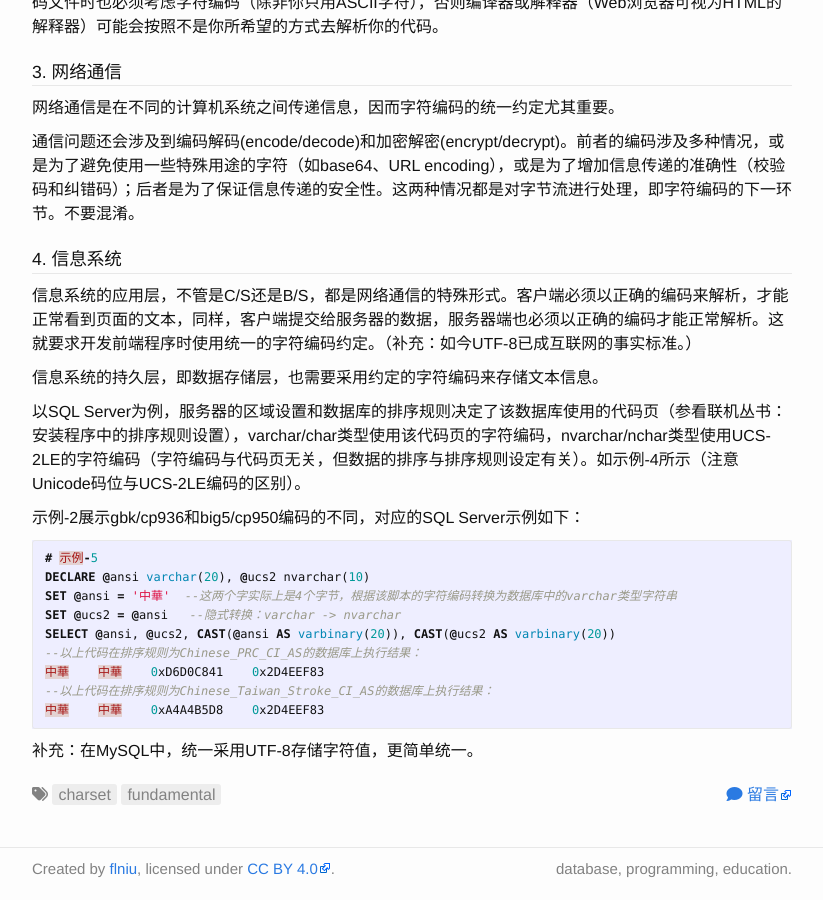
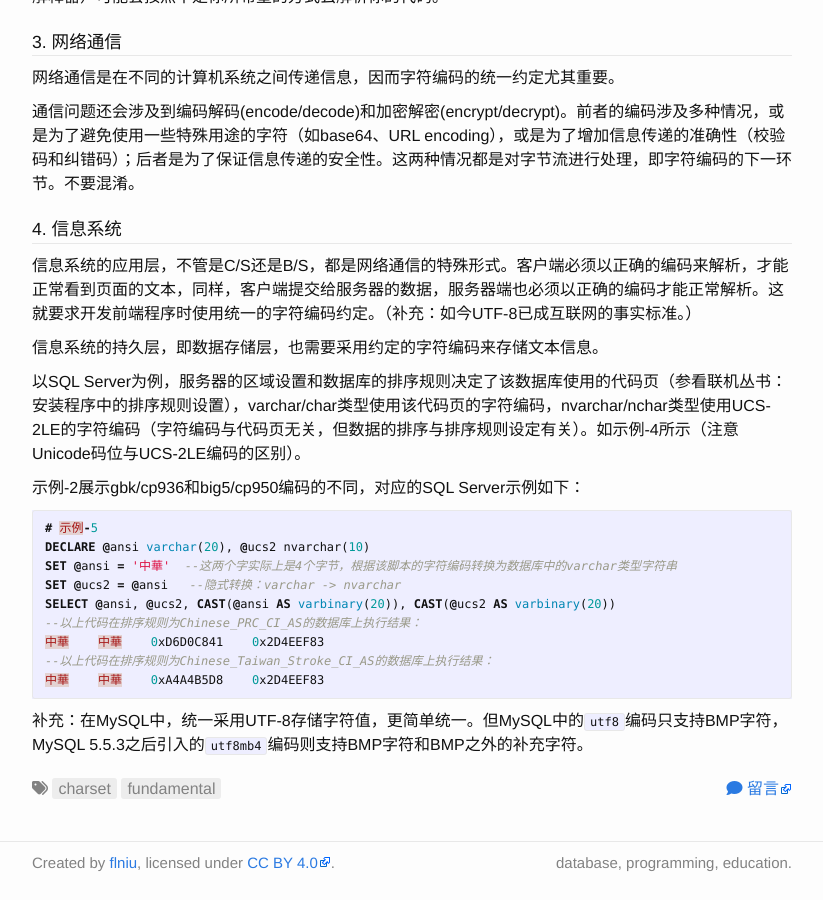
Before and after one commit to flniu/flniu.github.io, a Jekyll site: the page built from _posts/2016-10-07-understand-character-encoding.md, in a window 1280 px wide and 900 px high, scrolled down 5028 px. Shown: the whole window, without its empty margins (228-1051 px from the left). Built offline with Jekyll 4.4.1, drawn with Linux system fonts in a browser that asks for light colours; nearby versions of some CDN libraries; comment, search, counter and statistics services are not loaded; some of the changed text lies outside the part shown.

Commit message:
update post

````diff
--- a/_posts/2016-10-07-understand-character-encoding.md
+++ b/_posts/2016-10-07-understand-character-encoding.md
@@ -124,7 +124,7 @@
 
 BOM造成的混乱余波未了：尽管UTF-8无关字节序，而有些程序（比如Windows平台的notepad）会在UTF-8格式的文本开头也加上BOM（U+FEFF对应的UTF-8编码是0xEFBBBF），这在一些情况下会造成文本解析的问题。
 
-Unicode标准把编码方案和实现方式分离开，好处是允许不同实现方式的存在（如UCS和UTF），负面效果却是加剧了字符编码的复杂局面。我们列举一下常见的Unicode字符编码：UCS-2LE/UTF-16LE（小端）、UCS-2BE/UTF-16BE（大端）、UTF-8，虽然它们内部采用的是相同的码位映射标准，然而不同的实现方式使得它们需要当作不同的字符编码来对待；再考虑是否添加BOM，问题的复杂度再乘以2。|||
+Unicode标准把编码方案和实现方式分离开，好处是允许不同实现方式的存在（如UCS和UTF），负面效果却是加剧了字符编码的复杂局面。我们列举一下常见的Unicode字符编码：UCS-2LE/UTF-16LE（小端）、UCS-2BE/UTF-16BE（大端）、UTF-8，虽然它们内部采用的是相同的码位映射标准，然而不同的实现方式使得它们需要当作不同的字符编码来对待；再考虑是否添加BOM，问题的复杂度再乘以2。
 
 # 字符编码相关的问题领域
 
@@ -184,7 +184,7 @@
 中華    中華    0xA4A4B5D8    0x2D4EEF83
 ```
 
-补充：在MySQL中，统一采用UTF-8存储字符值，更简单统一。
+补充：在MySQL中，统一采用UTF-8存储字符值，更简单统一。但MySQL中的`utf8`编码只支持BMP字符，MySQL 5.5.3之后引入的`utf8mb4`编码则支持BMP字符和BMP之外的补充字符。
 
 
 [Character_encoding]:       http://en.wikipedia.org/wiki/Character_encoding
````
Also changed, not shown: other parts of _posts/2016-10-07-understand-character-encoding.md (+2 -2 lines).
